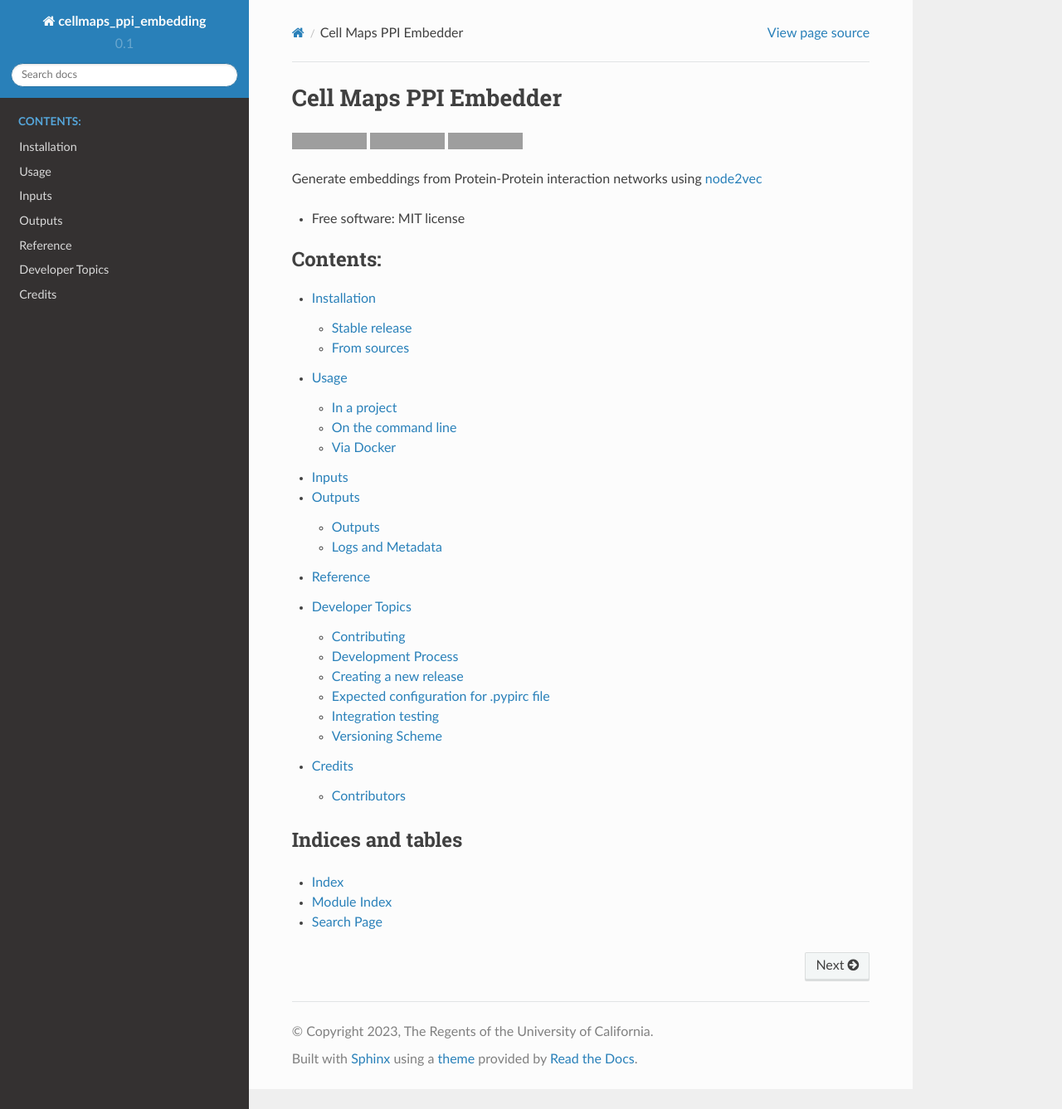
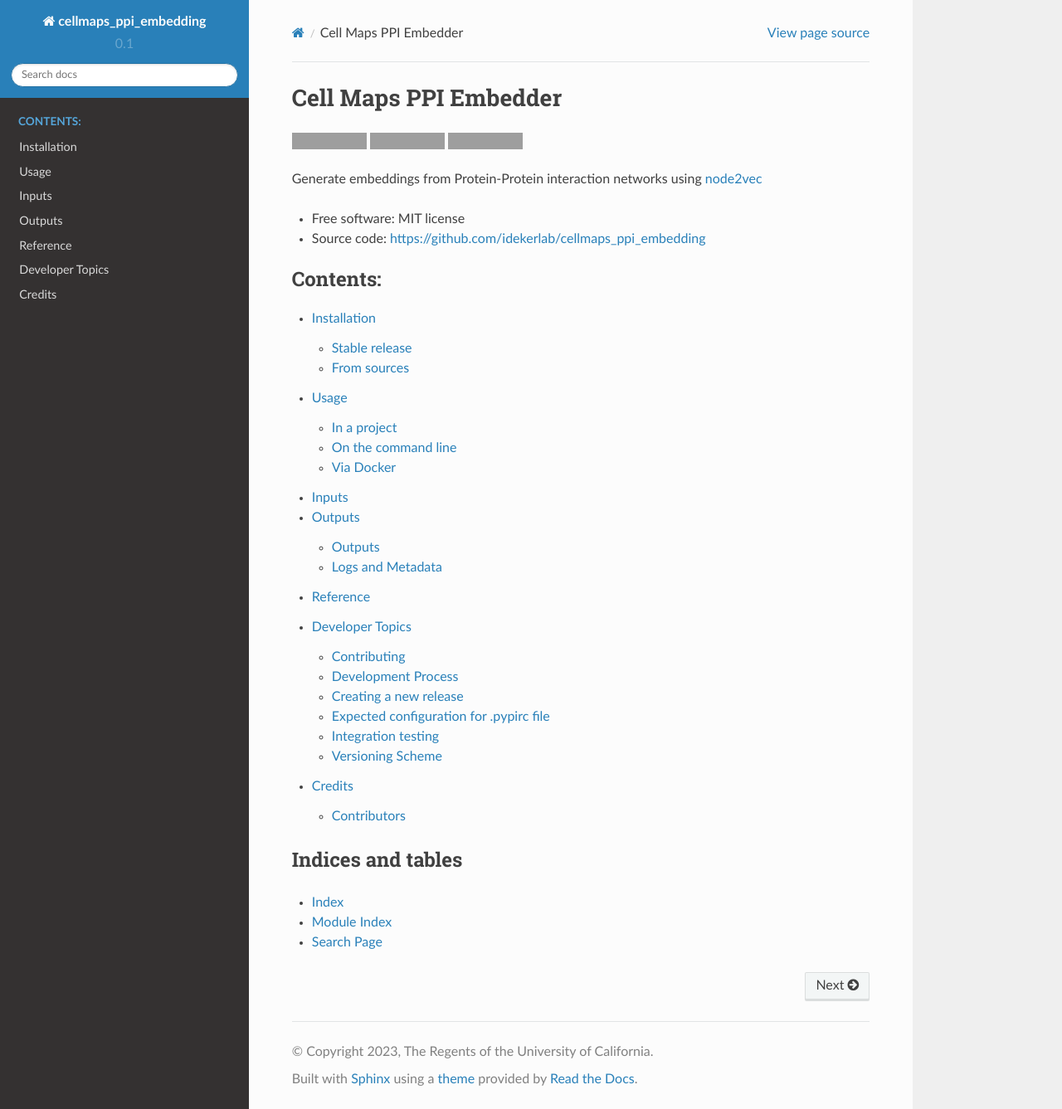
Before and after one commit to wadeschulz/cellmaps_ppi_embedding_experimental, a Sphinx documentation site: the page built from docs/index.rst, in a window 1280 px wide and 1337 px high. Shown: the whole window at 83% size. Built offline with Sphinx 7.4.7 and the Read the Docs theme 2.0.0, drawn with Linux system fonts in a browser that asks for light colours; pages that are not in the unit, such as notebooks, are missing from menus; grey boxes are pictures that could not be loaded.

Commit message:
Add link to repo

```diff
--- a/docs/index.rst
+++ b/docs/index.rst
@@ -16,7 +16,7 @@ Cell Maps PPI Embedder
 Generate embeddings from Protein-Protein interaction networks using `node2vec <https://arxiv.org/abs/1607.00653>`__
 
 * Free software: MIT license
-
+* Source code: https://github.com/idekerlab/cellmaps_ppi_embedding
 
 .. toctree::
    :maxdepth: 2
```
